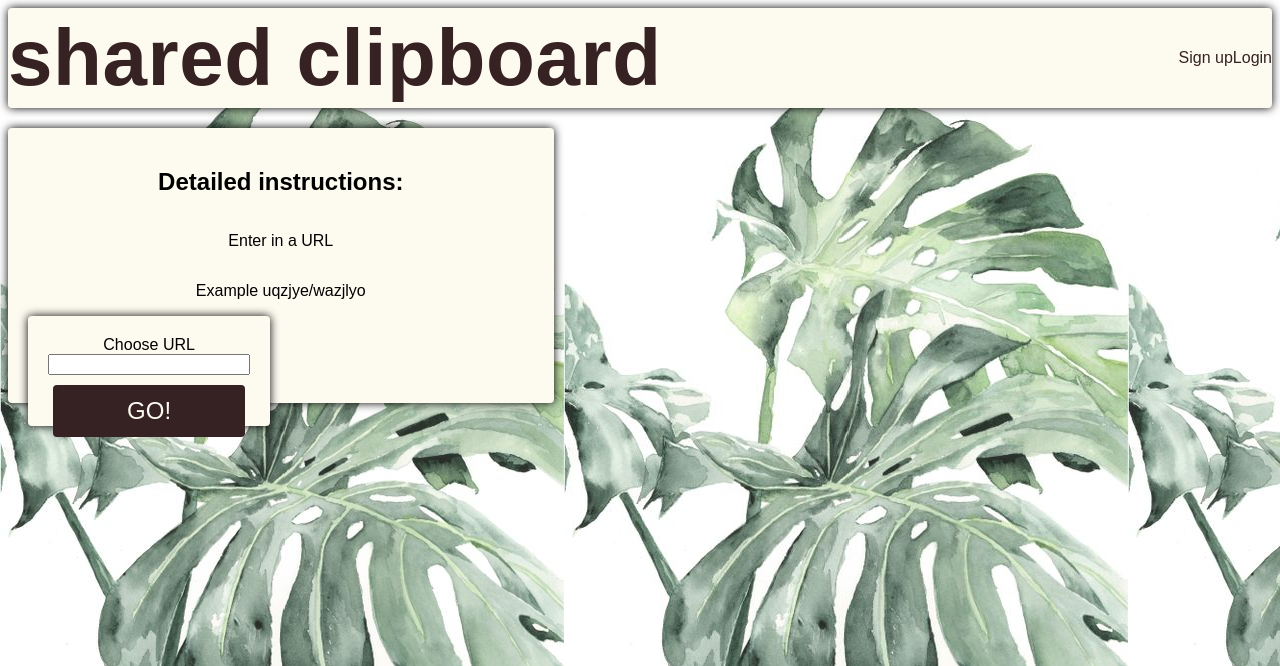
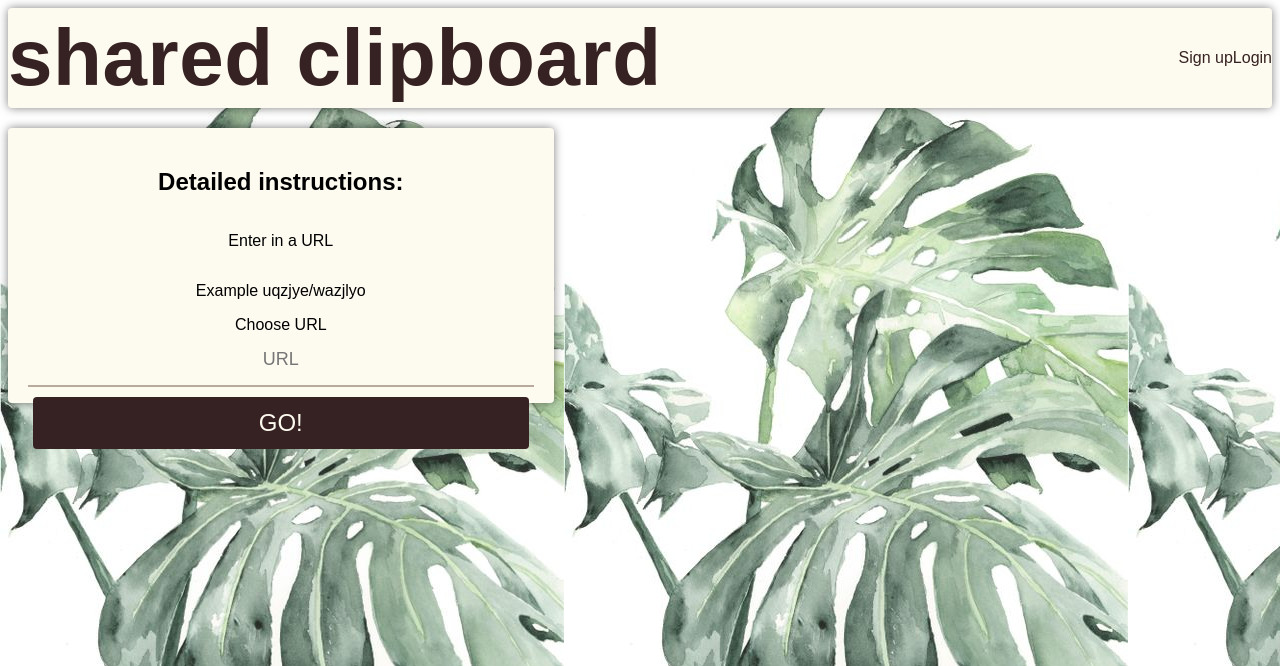
Before and after one commit to pepilipep/shared-clipboard, a PHP site: page / in a window 1280 px wide. Shown: the top 666 px of the page. Run offline with PHP 8.4, Linux system fonts and the light colour scheme.

Commit message:
global css input

```diff
--- /dev/null
+++ b/public/css/home.css
@@ -0,0 +1,3 @@
+#clip-url {
+    text-align: center;
+}
--- a/public/css/main.css
+++ b/public/css/main.css
@@ -19,16 +19,17 @@ header {
     background-color: #fdfaef;
     height: 100px;
     margin-bottom: 20px;
-    box-shadow: 0 0 10px black;
+    box-shadow: 0 0 10px rgba(0, 0, 0, 0.5);
     border-radius: 4px;
 }
 
 .header-actions-wrapper {
     display: flex;
+    align-items: center;
 }
 
 form {
-    box-shadow: 0 4px 10px black;
+    box-shadow: 0 4px 10px rgba(0, 0, 0, 0.5);
     max-width: 100%;
     width: 400px;
 }
@@ -67,10 +68,22 @@ a {
     color: #362222;
 }
 
+input {
+    outline: 0;
+    background-color: transparent;
+    border: 0;
+    border-bottom: 2px #B8AB9D solid;
+    display: block;
+    width: 100%;
+    padding: 15px 0;
+    font-size: 18px;
+    cursor: pointer;
+}
+
 
 .panel-container {
     background-color: #fdfaef;
-    box-shadow: 0 0 10px black;
+    box-shadow: 0 0 10px rgba(0, 0, 0, 0.5);
     border-radius: 4px;
     text-align: center;
     height: 90%;
--- a/public/index.html
+++ b/public/index.html
@@ -1,6 +1,7 @@
 <html>
   <head>
-    <link rel="stylesheet" href="css/main.css" />
+    <link rel="stylesheet" href="/css/home.css" />
+    <link rel="stylesheet" href="/css/main.css" />
     <script async src="/js/utils.js"></script>
     <script src="js/buttons.js" defer></script>
     <script async src="/js/header.js"></script>
@@ -12,11 +13,9 @@
       <p>Enter in a URL</p>
       <p>Example uqzjye/wazjlyo</p>
 
-      <div class="panel-container smaller-container">
-        <label for="clip-url">Choose URL</label>
-        <input type="text" id="clip-url" name="clip-url" />
-        <button onclick="goToClip()">GO!</button>
-      </div>
+      <label for="clip-url">Choose URL</label>
+      <input type="text" id="clip-url" placeholder="URL" />
+      <button onclick="goToClip()">GO!</button>
     </section>
   </body>
 </html>
```
Also changed, not shown: public/css/forms.css (+0 -13 lines).
